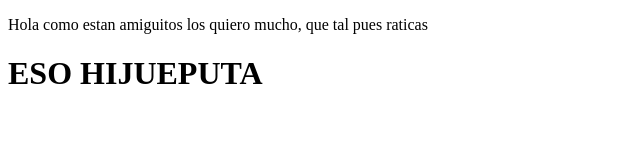
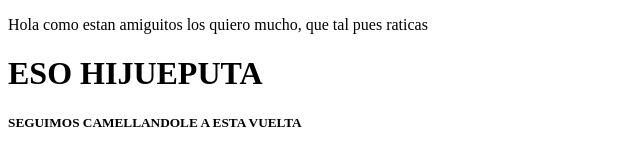
Before and after one commit to magirto1991/proyectoDemoCursoPrework, a plain HTML site: page index.html in a window 1280 px wide. Shown: the whole page, without its empty margins (0-640 px from the left). Drawn offline with Linux system fonts and the light colour scheme.

Commit message:
cambios en el index

```diff
--- a/index.html
+++ b/index.html
@@ -11,5 +11,6 @@
         Hola como estan amiguitos los quiero mucho, que tal pues raticas
     </p>
     <h1>ESO HIJUEPUTA</h1>
+    <h5>SEGUIMOS CAMELLANDOLE A ESTA VUELTA</h5>
 </body>
 </html>
```
